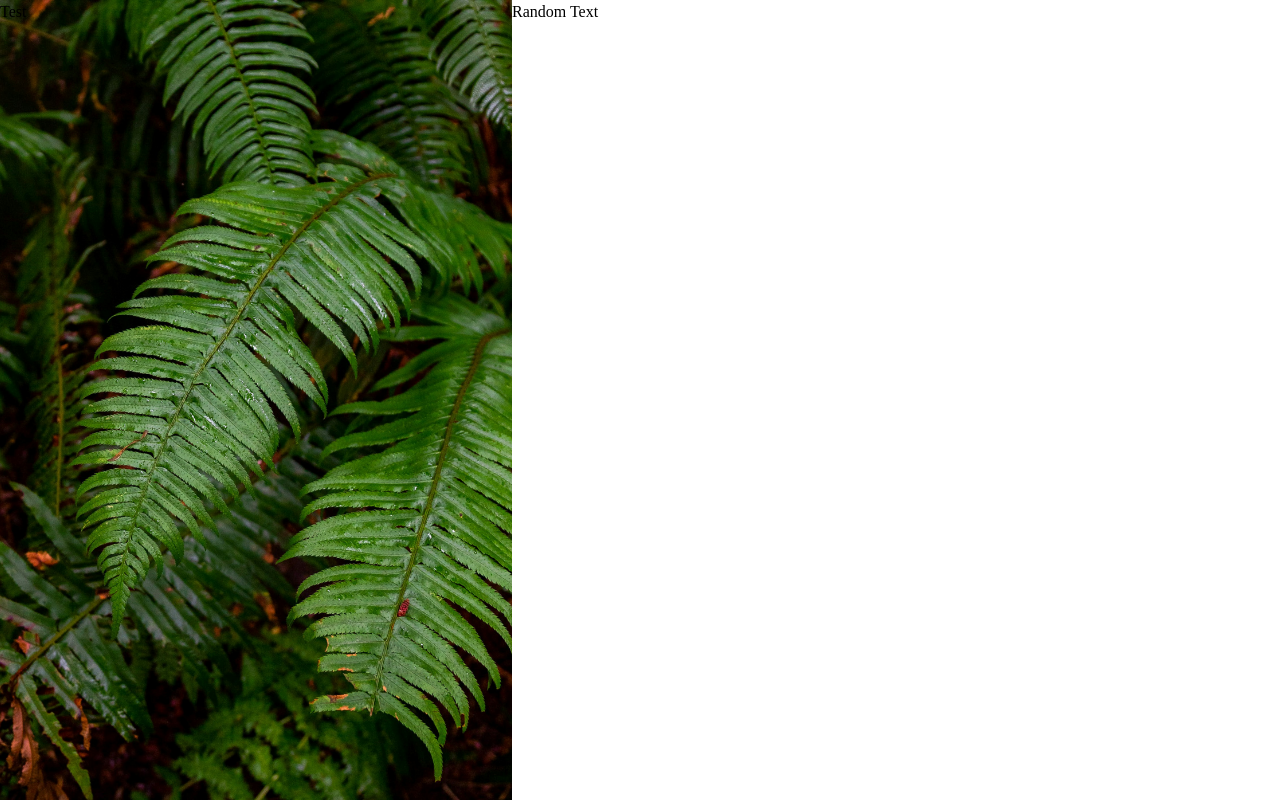
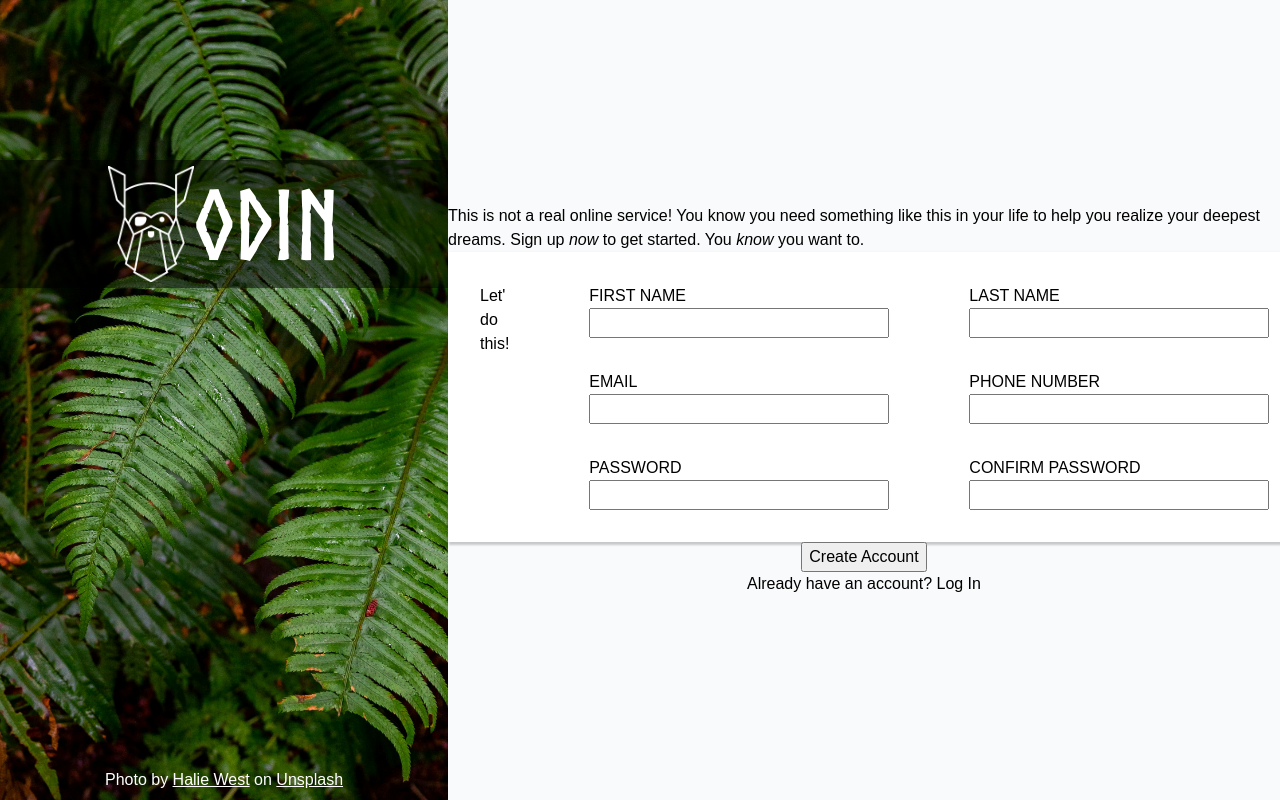
Before and after one commit to rlechuong/sign-up-form, a plain HTML site: page index.html in a window 1280 px wide. Drawn offline with Linux system fonts and the light colour scheme.

Commit message:
Add all page elements and some more formatting

```diff
--- a/index.html
+++ b/index.html
@@ -8,10 +8,49 @@
 </head>
 <body>
     <div id="west-side">
-        <p>Test</p>
+        <div id="logo-container">
+            <img src="./odin-logo.png" id="odin-logo">
+            <div id="logo-text">ODIN</div>
+        </div>
+        <div id="credit-text">Photo by <a href="https://unsplash.com/@haliewestphoto">Halie West</a> on
+            <a href="https://unsplash.com/photos/green-leaf-plant-in-close-up-photography-25xggax4bSA">Unsplash</a></div>
     </div>
     <div id="east-side">
-        <p>Random Text</p>
+        <div id="form-intro-text">This is not a real online service! You know you need something like this in your
+            life to help you realize your deepest dreams. Sign up <em>now</em> to get started.
+
+            You <em>know</em> you want to.
+        </div>
+
+        <form>
+            <p>Let' do this!</p>
+
+            <div id="form-first-column">
+                <label for="firstName">FIRST NAME</label>
+                <input type="text" id="firstName" name="firstName">
+
+                <label for="email">EMAIL</label>
+                <input type="email" id="email" name="email">
+
+                <label for="password">PASSWORD</label>
+                <input type="password" id="password" name="password">
+            </div>
+
+            <div id="form-second-column">
+                <label for="lastName">LAST NAME</label>
+                <input type="text" id="lastName" name="lastName">
+
+                <label for="phoneNumber">PHONE NUMBER</label>
+                <input type="tel" id="phoneNumber" name="phoneNumber">
+
+                <label for="confirmPassword">CONFIRM PASSWORD</label>
+                <input type="password" id="confirmPassword" name="confirmPassword">
+            </div>
+        </form>
+
+        <button type="submit">Create Account</button>
+
+        <p>Already have an account? Log In</p>
     </div>
 </body>
 </html>
--- a/styles.css
+++ b/styles.css
@@ -1,7 +1,7 @@
 @font-face {
     font-family: 'norsebold';
-    src: url('norse-bold-webfont.woff2') format('woff2'),
-         url('norse-bold-webfont.woff') format('woff');
+    src: url('./fonts/norse-bold-webfont.woff2') format('woff2'),
+         url('./fonts/norse-bold-webfont.woff') format('woff');
     font-weight: normal;
     font-style: normal;
 }
@@ -28,6 +28,7 @@ body {
     line-height: 1.5;
     /* 5. Improve text rendering */
     -webkit-font-smoothing: antialiased;
+    font-family: Arial, Helvetica, sans-serif;
 }
 
 /* 6. Improve media defaults */
@@ -69,7 +70,11 @@ html {
 body {
     display: flex;
     flex-direction: row;
-    height: 100%;
+    height: 100vh;
+}
+
+a {
+    color: white;
 }
 
 #west-side {
@@ -77,11 +82,72 @@ body {
     background-size: cover;
     background-repeat: no-repeat;
     background-position: center;
-    width: 40%;
-    height: 100%;
+    width: 35vw;
+    display: flex;
+    flex-direction: column;
+    justify-content: flex-end;
+    align-items: center;
+    gap: 60%;
+}
+
+#logo-container {
+    width: 100%;
+    height: 10vw;
+    background-color: rgba(0, 0, 0, 0.5);
+    display: flex;
+    justify-content: center;
+    align-items: center;
+    font-size: calc(2rem + 5vw);
+}
+
+#odin-logo {
+    width: auto;
+    height: 90%;
+}
+
+#logo-text {
+    color: white;
+    font-family: norsebold;
+}
+
+#credit-text {
+    color: white;
+    margin-bottom: 0.5em;
 }
 
 #east-side {
-    width: 60%;
-    height: 100%;
+    width: 65vw;
+    display: flex;
+    flex-direction: column;
+    align-items: center;
+    justify-content: center;
+    background-color: #f9fafb;
 }
+
+form {
+    display: flex;
+    flex-direction: row;
+    width: 100%;
+    background-color: #ffffff;
+    box-shadow: 2px 2px 2px 1px rgb(0 0 0 / 20%);
+    padding: 2em;
+    gap: 5rem;
+}
+
+label {
+    display: block;
+}
+
+input {
+    width: 300px;
+}
+
+#form-first-column input:nth-child(2),
+#form-first-column input:nth-child(4) {
+    margin-bottom: 2rem;
+}
+
+#form-second-column input:nth-child(2),
+#form-second-column input:nth-child(4) {
+    margin-bottom: 2rem;
+}
```
